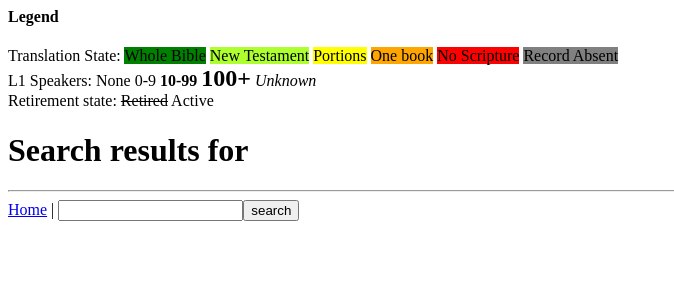
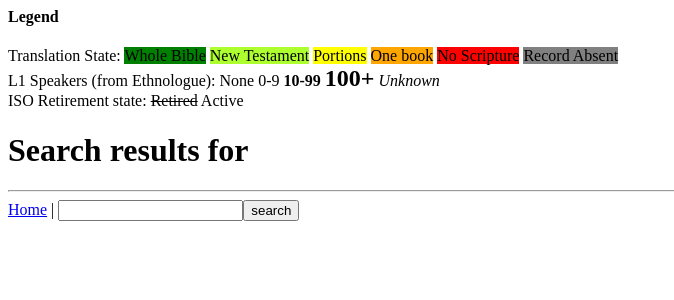
Before and after one commit to edwinsteele/language_explorer, a Flask app: template language_explorer/templates/search.html in a window 1280 px wide. Shown: the top 300 px of the page, without its empty margins (0-674 px from the left). Run offline with Flask 2, Linux system fonts and the light colour scheme; the template is opened without the code that fills it, so the values that code supplies are empty.

Commit message:
Support speaker counts from multiple sources

```diff
--- a/language_explorer/explorer.py
+++ b/language_explorer/explorer.py
@@ -134,6 +134,8 @@ def show_language(iso639_3_code):
     wals_keys = wals.get_wals_keys_for_iso(iso639_3_code)
     eth_L1_count = lp.get_L1_speaker_count_by_iso(
         iso639_3_code, constants.ETHNOLOGUE_SOURCE_ABBREV)
+    census_L1_count = lp.get_L1_speaker_count_by_iso(
+        iso639_3_code, constants.AUS_CENSUS_2011_ABBREV)
     return render_template(
         'show_language.html',
         lp=lp,
@@ -148,6 +150,7 @@ def show_language(iso639_3_code):
         wals_keys=wals_keys,
         rel_list=rel_list,
         eth_L1_count=eth_L1_count,
+        census_L1_count=census_L1_count,
         english_competency_pessimistic=ecp,
         english_competency_optimistic=eco,
     )
--- a/language_explorer/persistence.py
+++ b/language_explorer/persistence.py
@@ -218,17 +218,17 @@ class LanguagePersistence(object):
             yield [iso for iso, lang_name in grouper]
 
     def get_L1_speaker_count_by_iso(self, iso, source):
-        # FIXME Breaks if we have speaker counts for multiple sources
-        if not self.l1_speaker_count_cache:
+        if source not in self.l1_speaker_count_cache:
+            self.l1_speaker_count_cache[source] = {}
             all_rows = self.lang_db[self.LANGUAGE_TABLE].all()
             for row in all_rows:
                 if row['L1_speaker_count_%s' % (source,)] is None:
                     c = constants.SPEAKER_COUNT_UNKNOWN
                 else:
                     c = int(row['L1_speaker_count_%s' % (source,)])
-                self.l1_speaker_count_cache[row["iso"]] = c
+                self.l1_speaker_count_cache[source][row["iso"]] = c
 
-        return self.l1_speaker_count_cache.get(
+        return self.l1_speaker_count_cache[source].get(
             iso, constants.SPEAKER_COUNT_UNKNOWN)
 
     def get_common_names_for_iso_list(self, iso_list):
@@ -415,6 +415,8 @@ class LanguagePersistence(object):
             return "Unknown"
         elif int(count) == constants.SPEAKER_COUNT_NONE_EXPECTED:
             return "None (likely extinct)"
+        elif int(count) == constants.SPEAKER_COUNT_AMBIGUOUS:
+            return "N/A (ambiguity)"
         else:
             return count
 
@@ -440,6 +442,8 @@ class LanguagePersistence(object):
             iso_data = (iso,
                         self.get_L1_speaker_count_by_iso(
                             iso, constants.ETHNOLOGUE_SOURCE_ABBREV),
+                        self.get_L1_speaker_count_by_iso(
+                            iso, constants.AUS_CENSUS_2011_ABBREV),
                         self.get_best_translation_state(iso),
                         self.get_writing_state_by_iso(iso),
                         ecp,
--- a/language_explorer/templates/legend.html
+++ b/language_explorer/templates/legend.html
@@ -10,14 +10,14 @@
         <span class="scripture_record_absent">Record Absent</span>
     </div>
     <div id="legend_l1_speakers">
-        L1 Speakers: <span class="speakers_none">None</span>
+        L1 Speakers (from Ethnologue): <span class="speakers_none">None</span>
         <span class="speakers_few">0-9</span>
         <span class="speakers_some">10-99</span>
         <span class="speakers_many">100+</span>
         <span class="speakers_unknown">Unknown</span>
     </div>
     <div id="retirement_state">
-        Retirement state: <span class="retired_iso">Retired</span>
+        ISO Retirement state: <span class="retired_iso">Retired</span>
         <span class="active_iso">Active</span>
     </div>
 </div>
--- a/language_explorer/templates/show_language.html
+++ b/language_explorer/templates/show_language.html
@@ -40,7 +40,10 @@
 </ul>
 
 <h2>Number of L1 Speakers</h2>
-Ethnologue: {{ lp.format_speaker_count(eth_L1_count) }}
+<ul>
+    <li>Ethnologue: {{ lp.format_speaker_count(eth_L1_count) }}</li>
+    <li>Census (2011): {{ lp.format_speaker_count(census_L1_count) }}</li>
+</ul>
 
 <h2>Could study English Bible</h2>
 <ul>
```
Also changed, not shown: language_explorer/templates/table.html (+10 -4 lines).
